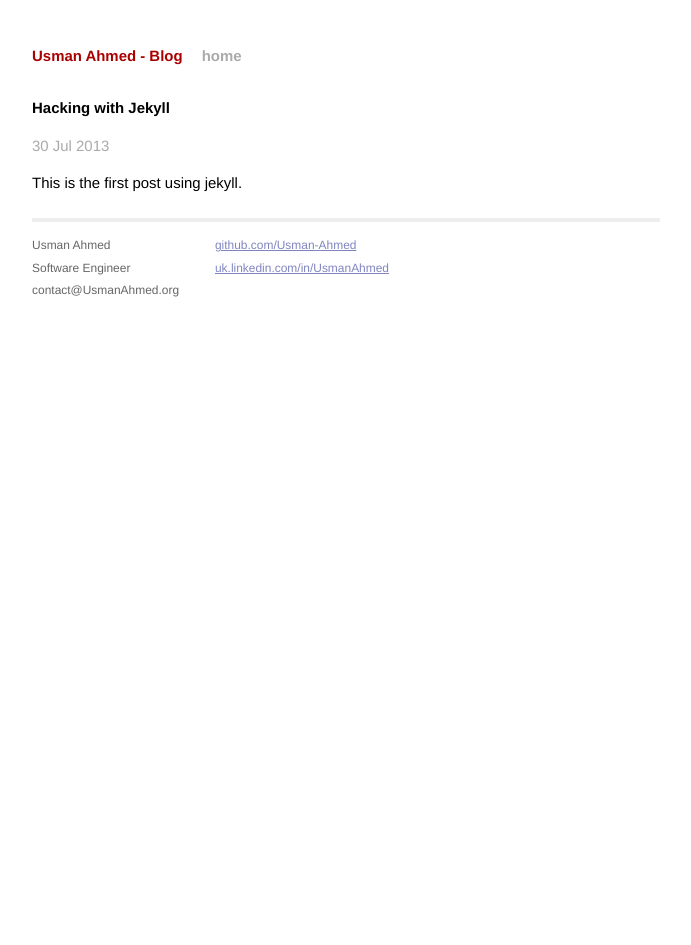
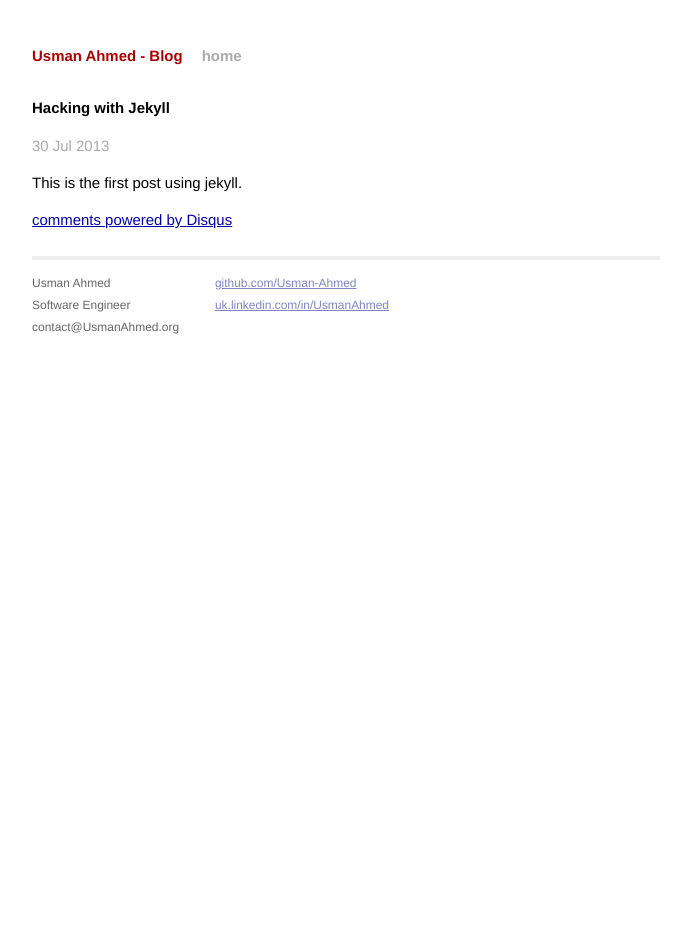
Before and after one commit to usman-ahmed/usman-ahmed.github.io, a Jekyll site: the page built from _posts/2013-07-30-hacking-with-jekyll.markdown, in a window 1280 px wide. Shown: the whole page, without its empty margins (294-985 px from the left). Built offline with Jekyll 4.4.1, drawn with Linux system fonts in a browser that asks for light colours; Markdown is read by kramdown in place of the engine named in the settings; comment, search, counter and statistics services are not loaded; part of the change alters nothing that is shown.

Commit message:
Enable disqus comments

```diff
--- a/_layouts/post.html
+++ b/_layouts/post.html
@@ -1,5 +1,6 @@
 ---
 layout: default
+comments: true
 ---
 <h2>{{ page.title }}</h2>
 <p class="meta">{{ page.date | date_to_string }}</p>
@@ -7,3 +8,18 @@ layout: default
 <div class="post">
 {{ content }}
 </div>
+
+
+<div id="disqus_thread"></div>
+    <script type="text/javascript">
+        var disqus_shortname = 'usmanahmed';
+
+        /* * * DON'T EDIT BELOW THIS LINE * * */
+        (function() {
+            var dsq = document.createElement('script'); dsq.type = 'text/javascript'; dsq.async = true;
+            dsq.src = '//' + disqus_shortname + '.disqus.com/embed.js';
+            (document.getElementsByTagName('head')[0] || document.getElementsByTagName('body')[0]).appendChild(dsq);
+        })();
+    </script>
+    <noscript>Please enable JavaScript to view the <a href="http://disqus.com/?ref_noscript">comments powered by Disqus.</a></noscript>
+    <a href="http://disqus.com" class="dsq-brlink">comments powered by <span class="logo-disqus">Disqus</span></a>
```
